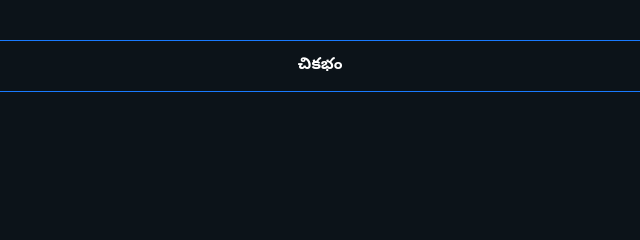
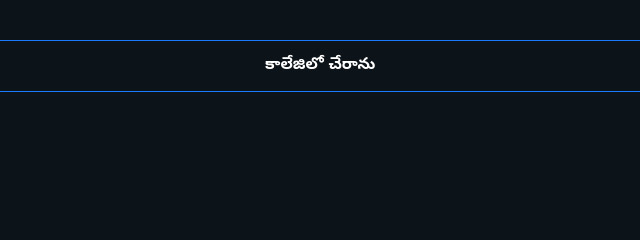
Before and after one commit to uesiap/vidhyardhi-geethavali, a plain HTML site: page tsongs/song62.html in a window 1280 px wide. Shown: the top 240 px of the page, 330-970 px from the left. Drawn offline with Linux system fonts and the light colour scheme; a script that the page names is missing.

Commit message:
Update song62.html

```diff
--- a/tsongs/song62.html
+++ b/tsongs/song62.html
@@ -6,17 +6,17 @@
     <meta name="viewport" content="width=device-width, initial-scale=1.0">
     <link href='https://fonts.googleapis.com/css?family=Noto+Sans+Telugu' rel='stylesheet'>
     <link rel="stylesheet" href="https://cdnjs.cloudflare.com/ajax/libs/font-awesome/6.5.1/css/all.min.css">
-    <title>చికభం | Vidhyardhi Geethavali Song</title>
+    <title>కాలేజిలో చేరాను | Vidhyardhi Geethavali Song</title>
     <!-- Meta Tags for SEO -->
-    <meta name="description" content="Read the Telugu lyrics of 'చికభం' and enjoy the song with its beautiful verses.">
-    <meta name="keywords" content="Telugu lyrics, చికభం, song lyrics, Telugu songs, music, uesi ap songs, vidhyardhi geethavali songs">
+    <meta name="description" content="Read the Telugu lyrics of 'కాలేజిలో చేరాను' and enjoy the song with its beautiful verses.">
+    <meta name="keywords" content="Telugu lyrics, కాలేజిలో చేరాను, song lyrics, Telugu songs, music, uesi ap songs, vidhyardhi geethavali songs">
     <meta name="author" content="Melam Rahul">
     <meta name="robots" content="index, follow">
     <link rel="canonical" href="https://uesiap.github.io/vidhyardhi-geethavali/tsongs/song7.html">
 
     <!-- Open Graph Meta Tags for Social Media -->
-    <meta property="og:title" content="చికభం">
-    <meta property="og:description" content="Explore the lyrics of 'చికభం' and find joy in Telugu music.">
+    <meta property="og:title" content="కాలేజిలో చేరాను">
+    <meta property="og:description" content="Explore the lyrics of 'కాలేజిలో చేరాను' and find joy in Telugu music.">
     <meta property="og:image" content="https://uesiap.github.io/vidhyardhi-geethavali/Icon192.jpg">
     <meta property="og:url" content="https://uesiap.github.io/vidhyardhi-geethavali/tsongs/song7.html">
     <meta property="og:type" content="website">
@@ -232,7 +232,7 @@
             <a class="back-button" onclick="history.back(); return false;">
                 <span class="arrow" style="margin-top: 5px;"><i class="fas fa-arrow-left"></i></span>
             </a>
-            <b style="font-size: 16px">చికభం</b>
+            <b style="font-size: 16px">కాలేజిలో చేరాను</b>
             <span class="arrow" style="margin-top: 5px; color: #0c1319"><i style="color: #0c1319" class="fas fa-arrow-right"></i></span>
         </div>
         <div style="text-align: left; margin-bottom: 130px">
```
